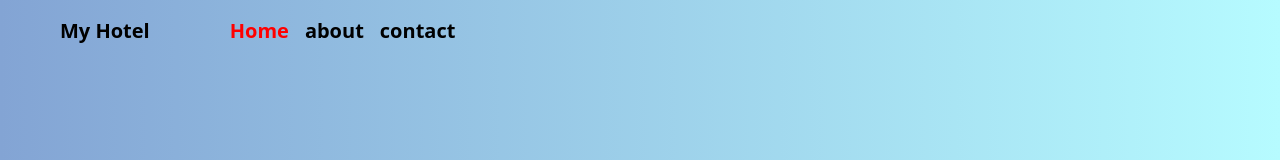
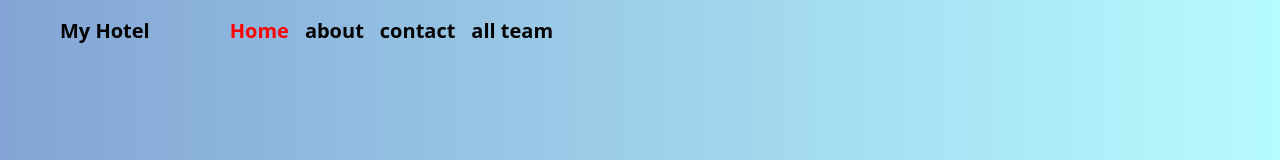
Before and after one commit to TalelMejri/Simpel_Hotel_System_Management, a Vue app: page / in a window 1280 px wide. Shown: the top 160 px of the page. Built offline with nearby package versions, Linux system fonts and the light colour scheme.

Commit message:
fix bugs

```diff
--- a/src/App.vue
+++ b/src/App.vue
@@ -1,6 +1,6 @@
 <template>
   <div id="app">
-        <preloder/>
+      <!--  <preloder/>-->
        <appheader></appheader>
        <transition name="fade" mode="out-in">
          <router-view/>
@@ -21,6 +21,7 @@
   }
 </script>
 <style>
+  @import 'https://fonts.googleapis.com/icon?family=Material+Icons';
   #app{
     overflow: hidden;
     width: 100vw;
--- a/src/components/appHeader.vue
+++ b/src/components/appHeader.vue
@@ -31,6 +31,11 @@
                 ><router-link to="/contact">contact</router-link></a
               >
             </li>
+            <li class="nav-item">
+              <a class="nav-link" href="#"
+                ><router-link to="/allteam">all team</router-link></a
+              >
+            </li>
           </ul>
         </div>
       </div>
@@ -39,8 +44,10 @@
 </template>
 
 <script>
+
 export default {
   name: "appHeader",
+
 };
 </script>
 
```
